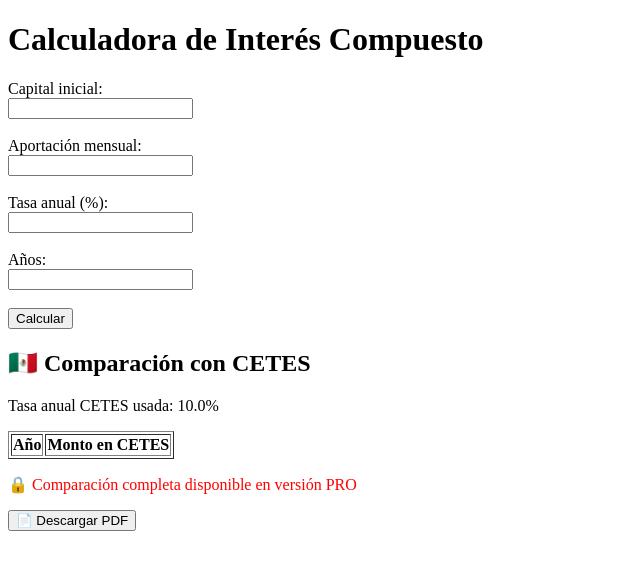
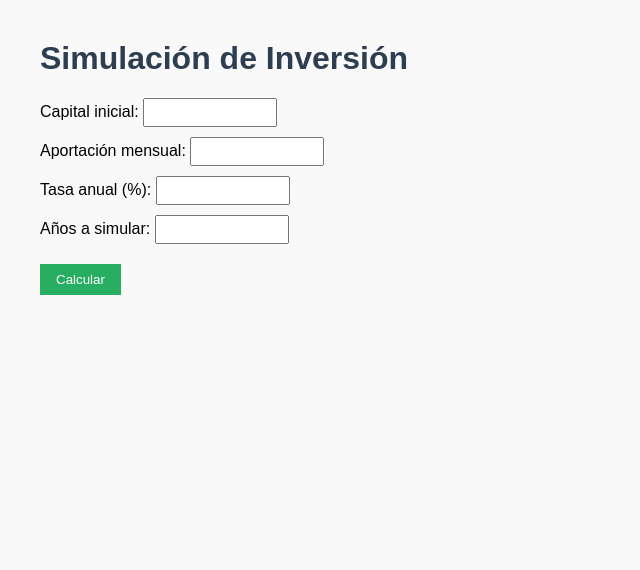
Before and after one commit to fernando871216-rgb/calculadora-web, a Flask app: page / in a window 1280 px wide. Shown: the top 570 px of the page, without its empty margins (0-640 px from the left). Run offline with Flask 3, Linux system fonts and the light colour scheme; lists and menus that the app fills with data are empty; parts of the project's set-up code (start-up, migrations or seed data) failed here and were passed over.

Commit message:
Add files via upload

```diff
--- a/app.py
+++ b/app.py
@@ -1,51 +1,84 @@
-from flask import Flask, render_template, request, redirect
+from flask import Flask, render_template, request, session, send_file, redirect
+import io
 from reportlab.pdfgen import canvas
-from flask import session
 from reportlab.lib.pagesizes import letter
-from flask import send_file
-import io
-import os
-import mercadopago
 
-app.secret_key = "INIFER"
+# =====================
+# CREAR APP
+# =====================
 app = Flask(__name__)
+app.secret_key = "INIFER"  # Cambia a algo más seguro en producción
 
-TASA_CETES = 10.0  # % anual, editable
+# =====================
+# CONSTANTES
+# =====================
+TASA_CETES = 10.0  # % anual
 
-sdk = mercadopago.SDK(os.getenv("MP_ACCESS_TOKEN"))
-
-
+# =====================
+# FUNCIONES
+# =====================
+def inversion_cetes(capital, tasa, años):
+    tabla = []
+    total = capital
+    tasa = tasa / 100
+    for año in range(1, años + 1):
+        total *= (1 + tasa)
+        tabla.append({"año": año, "total": total})
+    return total, tabla
 
 def interes_compuesto_tabla(capital, mensual, tasa, años):
     tabla = []
     total = capital
     tasa = tasa / 100
-
     for año in range(1, años + 1):
-        total += mensual * 12
-        total *= (1 + tasa)
-        tabla.append({
-            "año": año,
-            "total": total
-        })
-
+        total = total*(1 + tasa) + mensual*12
+        tabla.append({"año": año, "total": total})
     return total, tabla
 
-def inversion_cetes(capital, tasa, años):
+# =====================
+# RUTA PRINCIPAL
+# =====================
+@app.route("/", methods=["GET", "POST"])
+def index():
+    resultado = None
     tabla = []
-    total = capital
-    tasa = tasa / 100
+    tabla_visible = []
+    tabla_cetes = []
+    es_pro = session.get("es_pro", False)
 
-    for año in range(1, años + 1):
-        total *= (1 + tasa)
-        tabla.append({
-            "año": año,
-            "total": total
-        })
+    if request.method == "POST":
+        capital = float(request.form["capital"])
+        mensual = float(request.form["mensual"])
+        tasa = float(request.form["tasa"])
+        años = int(request.form["años"])
 
-    return total, tabla
+        resultado, tabla = interes_compuesto_tabla(
+            capital, mensual, tasa, años
+        )
 
+        # 🔒 LÍMITE GRATIS: solo 5 años
+        tabla_visible = tabla[:5]
 
+        # CETES
+        total_cetes, tabla_cetes = inversion_cetes(
+            capital, TASA_CETES, años
+        )
+
+        if not es_pro:
+            tabla_cetes = tabla_cetes[:5]
+
+    return render_template(
+        "index.html",
+        resultado=resultado,
+        tabla=tabla_visible,
+        tabla_cetes=tabla_cetes,
+        tasa_cetes=TASA_CETES,
+        es_pro=es_pro
+    )
+
+# =====================
+# RUTA PDF
+# =====================
 @app.route("/pdf")
 def generar_pdf():
     es_pro = session.get("es_pro", False)
@@ -184,88 +217,8 @@ def generar_pdf():
         mimetype="application/pdf"
     )
 
-
-@app.route("/pagar")
-def pagar():
-    preference_data = {
-        "items": [
-            {
-                "title": "Versión PRO - Calculadora de Inversión",
-                "quantity": 1,
-                "unit_price": 45.0
-            }
-        ],
-        "back_urls": {
-            "success": "/exito",
-            "failure": "/fallo",
-            "pending": "/pendiente"
-        },
-        "auto_return": "approved"
-    }
-
-    preference = sdk.preference().create(preference_data)
-    return redirect(preference["response"]["init_point"])
-
-@app.route("/exito")
-def exito():
-    status = request.args.get("status")
-
-    if status == "approved":
-        session["es_pro"] = True
-        return redirect("/")
-
-    return "Pago no aprobado"
-
-
-@app.route("/fallo")
-def fallo():
-    return "❌ Pago cancelado."
-
-@app.route("/pendiente")
-def pendiente():
-    return "⏳ Pago pendiente."
-
-
-
-@app.route("/", methods=["GET", "POST"])
-def index():
-    resultado = None
-    tabla = []
-    tabla_visible = []
-    tabla_cetes = []
-    es_pro = session.get("es_pro", False)
-
-    if request.method == "POST":
-        capital = float(request.form["capital"])
-        mensual = float(request.form["mensual"])
-        tasa = float(request.form["tasa"])
-        años = int(request.form["años"])
-
-        resultado, tabla = interes_compuesto_tabla(
-            capital, mensual, tasa, años
-        )
-
-        # 🔒 LÍMITE GRATIS: solo 5 años
-        tabla_visible = tabla[:5]
-
-        # CETES
-        total_cetes, tabla_cetes = inversion_cetes(
-            capital, TASA_CETES, años
-        )
-
-        if not es_pro:
-            tabla_cetes = tabla_cetes[:5]
-
-    return render_template(
-        "index.html",
-        resultado=resultado,
-        tabla=tabla_visible,
-        tabla_cetes=tabla_cetes,
-        tasa_cetes=TASA_CETES,
-        es_pro=es_pro
-    )
-
-
+# =====================
+# RUN LOCAL
+# =====================
 if __name__ == "__main__":
-    port = int(os.environ.get("PORT", 5000))
-    app.run(host="0.0.0.0", port=port)
+    app.run(debug=True)
--- a/templates/index.html
+++ b/templates/index.html
@@ -2,55 +2,98 @@
 <html lang="es">
 <head>
     <meta charset="UTF-8">
-    <title>Calculadora de Interés Compuesto</title>
+    <title>Simulación de Inversión</title>
+    <style>
+        body {
+            font-family: Arial, sans-serif;
+            margin: 40px;
+            background-color: #f9f9f9;
+        }
+        h1, h2 {
+            color: #2c3e50;
+        }
+        table {
+            width: 50%;
+            border-collapse: collapse;
+            margin-bottom: 20px;
+        }
+        th, td {
+            border: 1px solid #333;
+            padding: 6px 12px;
+            text-align: right;
+        }
+        th {
+            background-color: #2980b9;
+            color: white;
+        }
+        .pro {
+            color: red;
+            font-weight: bold;
+        }
+        input[type="number"] {
+            padding: 5px;
+            width: 120px;
+        }
+        input[type="submit"], .btn-pdf {
+            padding: 8px 16px;
+            background-color: #27ae60;
+            color: white;
+            border: none;
+            cursor: pointer;
+            margin-top: 10px;
+        }
+        .btn-pdf {
+            background-color: #c0392b;
+        }
+        .form-group {
+            margin-bottom: 10px;
+        }
+    </style>
 </head>
 <body>
-    <h1>Calculadora de Interés Compuesto</h1>
 
-    <form method="post">
-        <label>Capital inicial:</label><br>
-        <input type="number" name="capital" required><br><br>
+    <h1>Simulación de Inversión</h1>
 
-        <label>Aportación mensual:</label><br>
-        <input type="number" name="mensual" required><br><br>
-
-        <label>Tasa anual (%):</label><br>
-        <input type="number" step="0.1" name="tasa" required><br><br>
-
-        <label>Años:</label><br>
-        <input type="number" name="años" required><br><br>
-
-        <button type="submit">Calcular</button>
+    <form method="POST">
+        <div class="form-group">
+            <label>Capital inicial:</label>
+            <input type="number" name="capital" required step="any">
+        </div>
+        <div class="form-group">
+            <label>Aportación mensual:</label>
+            <input type="number" name="mensual" required step="any">
+        </div>
+        <div class="form-group">
+            <label>Tasa anual (%):</label>
+            <input type="number" name="tasa" required step="any">
+        </div>
+        <div class="form-group">
+            <label>Años a simular:</label>
+            <input type="number" name="años" required step="1">
+        </div>
+        <input type="submit" value="Calcular">
     </form>
 
     {% if resultado %}
-        <h2>Resultado final: ${{ resultado }}</h2>
-    {% endif %}
-</body>
-</html>
-{% if tabla %}
-    <h2>Crecimiento año por año</h2>
-    <table border="1" cellpadding="8">
+        <h2>Evolución anual</h2>
+        <table>
             <tr>
                 <th>Año</th>
-            <th>Capital acumulado</th>
+                <th>Monto acumulado</th>
             </tr>
             {% for fila in tabla %}
             <tr>
                 <td>{{ fila.año }}</td>
-            <td>${{ fila.total }}</td>
+                <td>${{ "{:,.2f}".format(fila.total) }}</td>
             </tr>
             {% endfor %}
         </table>
-{% endif %}
 
-<h2>🇲🇽 Comparación con CETES</h2>
-<p>Tasa anual CETES usada: {{ tasa_cetes }}%</p>
-
-<table border="1">
+        <h2>Comparación con CETES ({{ tasa_cetes }}%)</h2>
+        <table>
             <tr>
                 <th>Año</th>
-        <th>Monto en CETES</th>
+                <th>Monto CETES</th>
             </tr>
             {% for fila in tabla_cetes %}
             <tr>
@@ -61,22 +104,13 @@
         </table>
 
         {% if not es_pro %}
-<p style="color:red;">
-    🔒 Comparación completa disponible en versión PRO
-</p>
+            <p class="pro">🔒 Solo se muestran los primeros 5 años y CETES limitados. Desbloquea PRO para ver todo.</p>
         {% endif %}
 
+        <form action="/pdf" method="get">
+            <button type="submit" class="btn-pdf">Descargar PDF</button>
+        </form>
+    {% endif %}
 
-<a href="/pdf">
-    <button>📄 Descargar PDF</button>
-</a>
-
-{% if not es_pro and tabla|length >= 5 %}
-    <p style="color:red;">
-        🔒 Los años restantes están disponibles en la versión PRO
-        <a href="/pagar">
-    <button>💳 Desbloquear versión PRO</button>
-</a>
-    </p>
-
-{% endif %}
+</body>
+</html>
```
Lines whose indentation alone changed are shown as unchanged.
